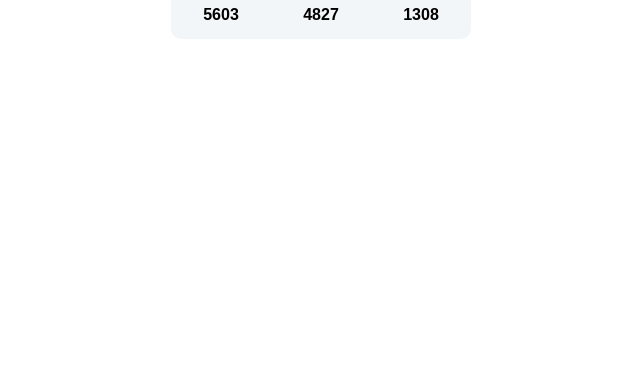
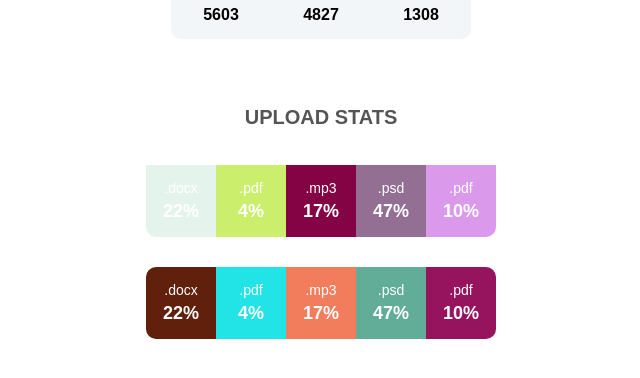
Before and after one commit to HannaMelnyk2023/goit-react-hw-01-components, a React (Create React App) app: page / in a window 1280 px wide. Shown: the part 294-672 px from the top of the page, without its empty margins (319-959 px from the left). Built offline with nearby package versions, Linux system fonts and the light colour scheme.

Commit message:
part 2 complite

```diff
--- a/src/components/App.jsx
+++ b/src/components/App.jsx
@@ -1,5 +1,7 @@
 import Profile from "./Profile/Profile";
 import user from "./data/user.json";
+import Statistics from "./Statistics/Statistics";
+import data from "./data/data.json";
 
 export const App = () => {
   return (
@@ -11,6 +13,10 @@ export const App = () => {
         avatar={user.avatar}
         stats={user.stats}
       />
-   </div>
+      <Statistics title="Upload stats"
+        stats={data} />
+      <Statistics stats={data}/>
+    </div>
+
   );
 };
--- a/src/components/Statistics/Statistics.module.css
+++ b/src/components/Statistics/Statistics.module.css
@@ -1,5 +1,5 @@
-profile {
-  width: 300px;
+.statistics {
+  width: 350px;
   margin: 30px auto;
   background-color: #fff;
   border-radius: 10px;
@@ -8,50 +8,35 @@ profile {
   font-family: sans-serif;
 }
 
-.description {
+.title {
+  text-transform: uppercase;
+  color: #555;
   padding: 20px;
+  font-size: 20px;
 }
 
-.avatar {
-  width: 120px;
-  border-radius: 50%;
-  margin-bottom: 10px;
-}
-
-.name {
-  font-size: 22px;
-  font-weight: bold;
-  margin-bottom: 5px;
-}
-
-.tag,
-.location {
-  color: #888;
-  margin: 0;
-}
-
-.stats {
+.statList {
   display: flex;
-  background-color: #f3f6f9;
-  border-top: 1px solid #e4e9f0;
+  justify-content: space-around;
   list-style: none;
   margin: 0;
   padding: 0;
 }
 
-.stats li {
+.item {
   flex: 1;
   padding: 15px 0;
+  color: #fff;
   display: flex;
   flex-direction: column;
   gap: 5px;
 }
 
 .label {
-  color: #888;
   font-size: 14px;
 }
 
-.quantity {
-  font-weight: 700;
+.percentage {
+  font-size: 18px;
+  font-weight: bold;
 }
```
